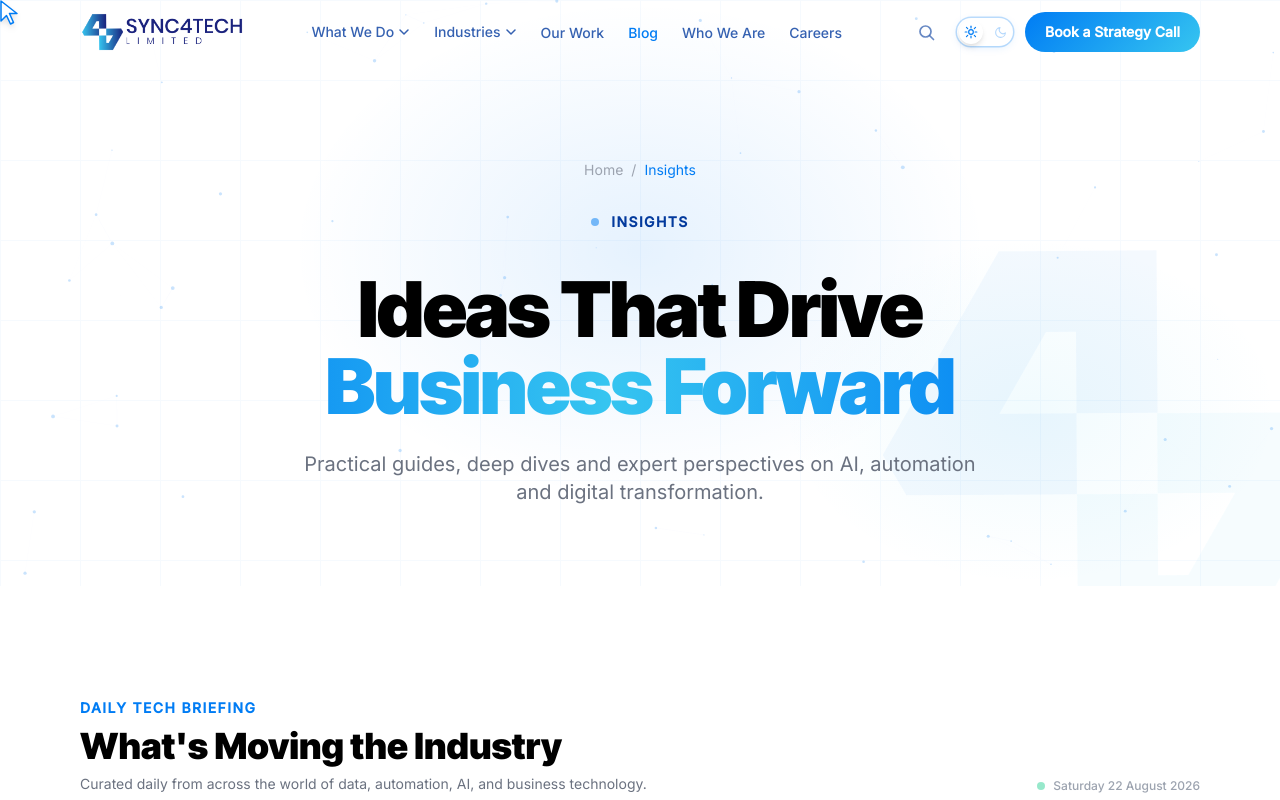
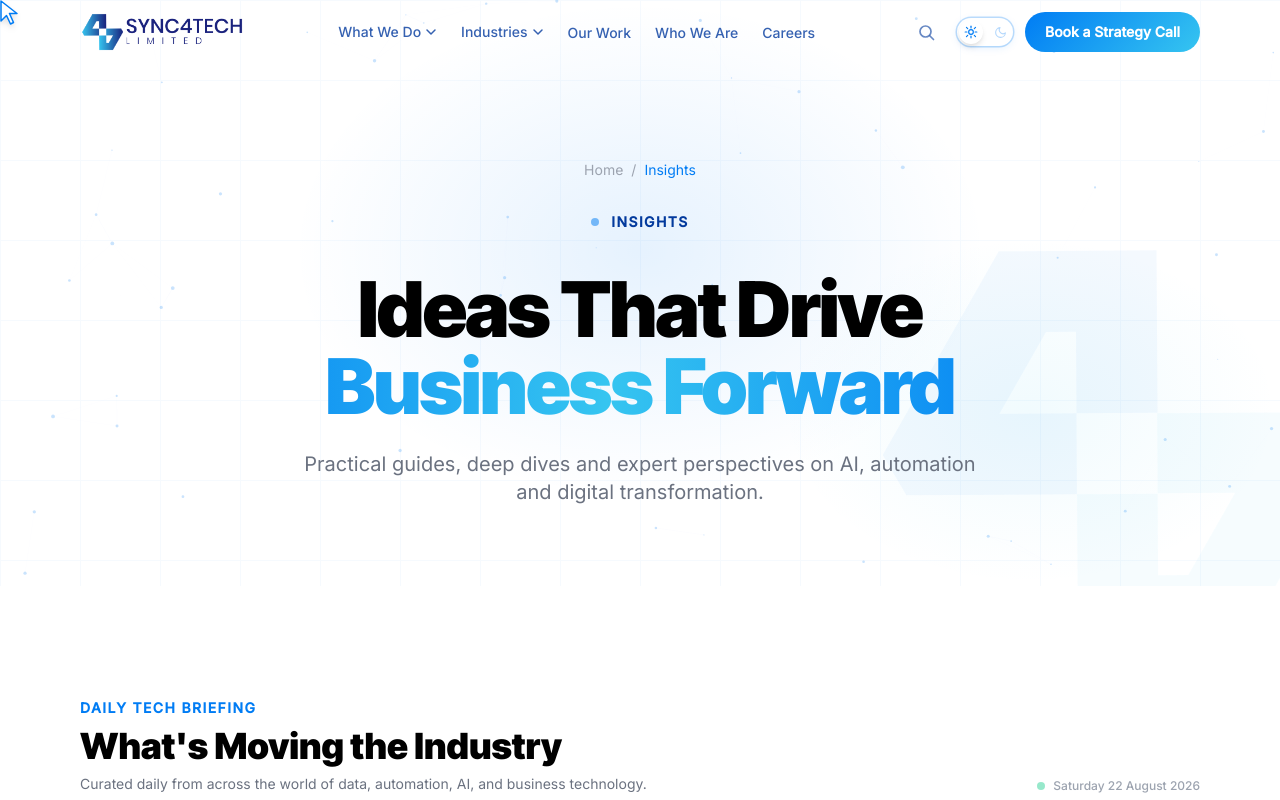
Before and after one commit to Ateeqasif/Sync4Tech-2.0, a Next.js app: page /insights in a window 1280 px wide. Shown: the top 800 px of the page. Built offline with nearby package versions, Linux system fonts and the light colour scheme.

Commit message:
Remove Blog from header navigation

```diff
--- a/src/components/Navigation.tsx
+++ b/src/components/Navigation.tsx
@@ -91,7 +91,6 @@ const industriesMega = [
 
 const simpleLinks = [
   { label: 'Our Work', href: '/case-studies' },
-  { label: 'Blog', href: '/insights' },
   { label: 'Who We Are', href: '/about' },
   { label: 'Careers', href: '/careers' },
 ]
```
